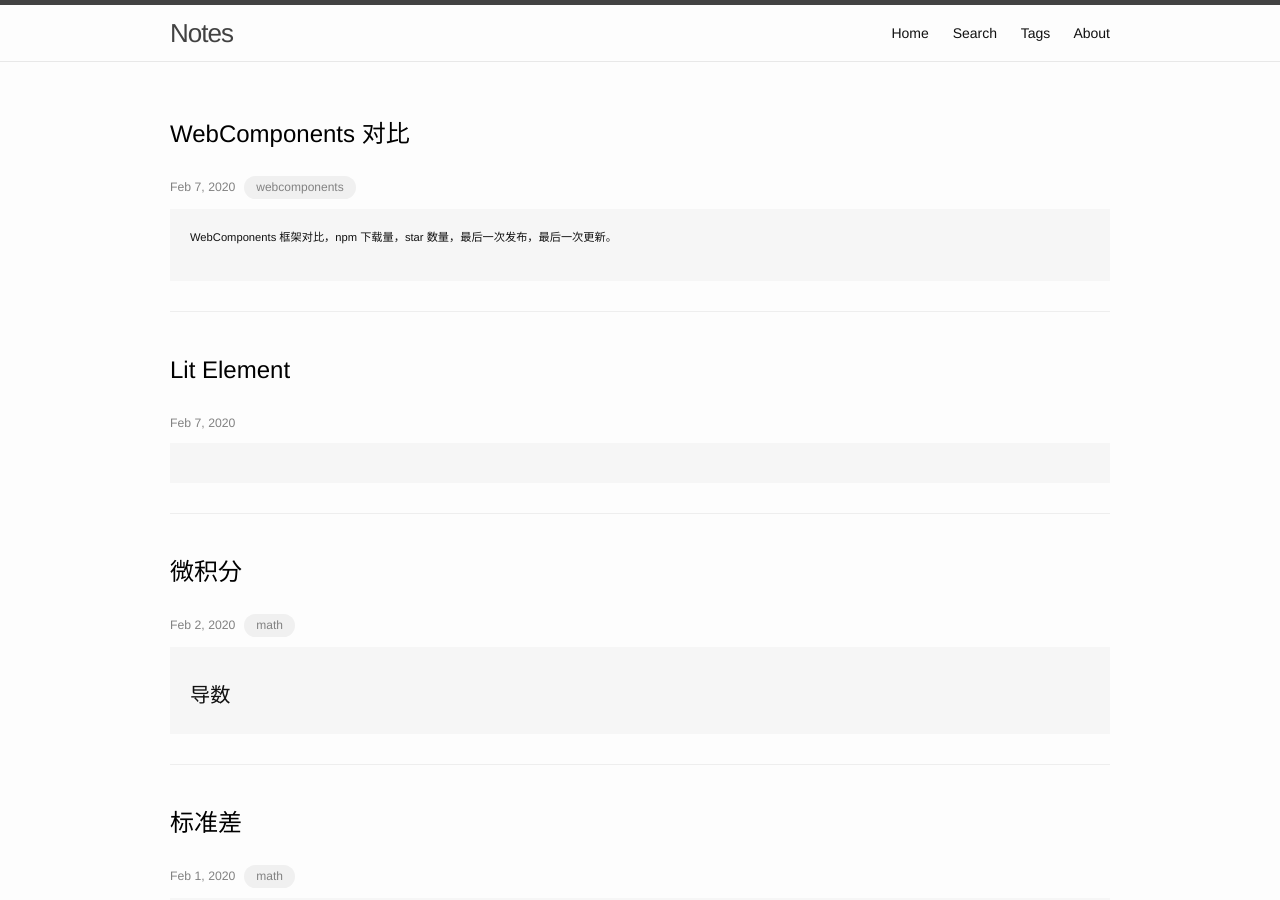
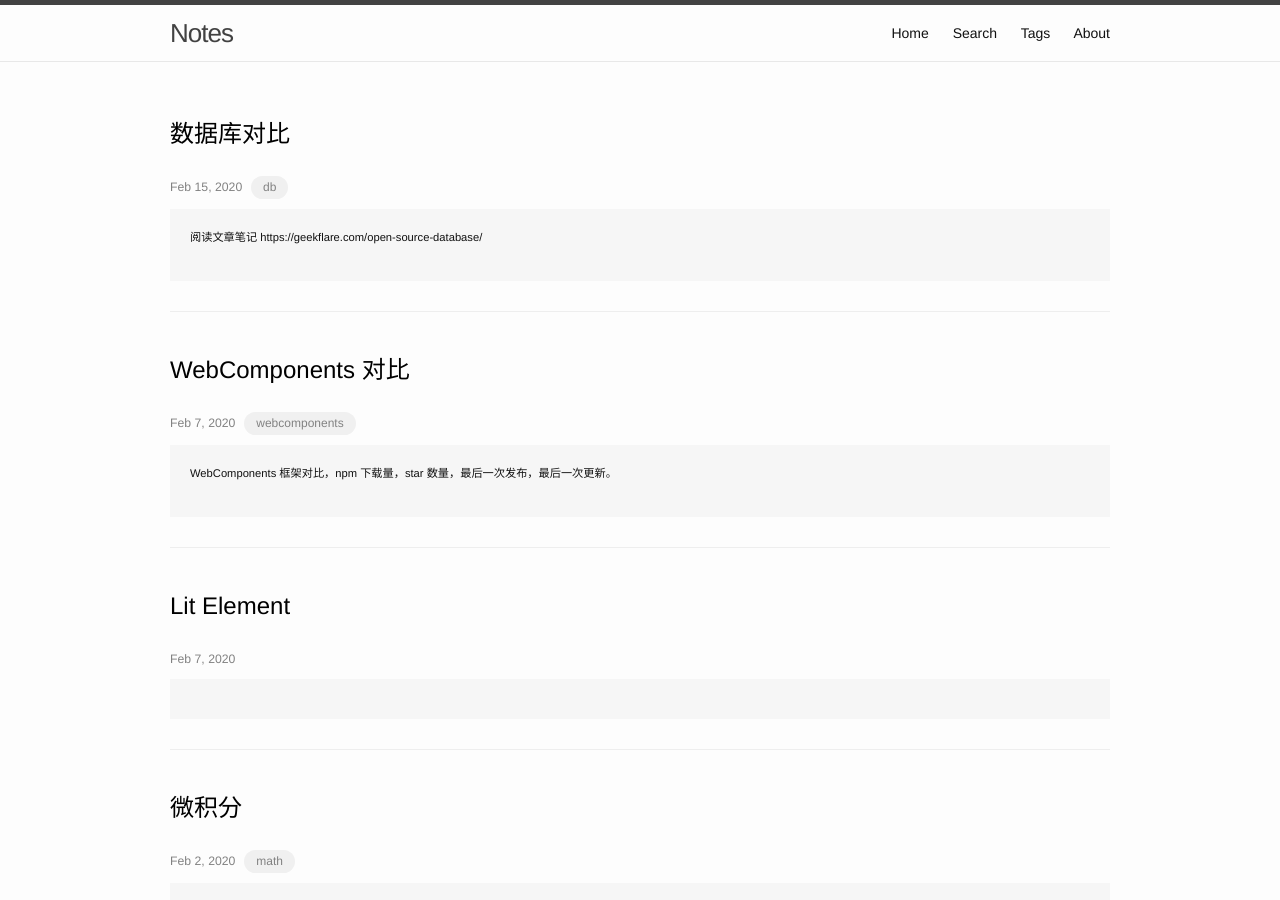
Before and after one commit to zhoukekestar/notes, a Jekyll site: the page built from index.html, in a window 1280 px wide and 900 px high. Built offline with Jekyll 4.4.1, drawn with Linux system fonts in a browser that asks for light colours; Markdown is read by kramdown in place of the engine named in the settings; the list of posts is cut into pages by our own code; some of the changed text lies outside the part shown.

Commit message:
Update Code

```diff
--- /dev/null
+++ b/_posts/2020-01~03/2020-02-15-dbs.md
@@ -0,0 +1,22 @@
+---
+layout: post
+title:  "数据库对比"
+date:  2020-02-15
+tags: [db]
+---
+
+
+
+阅读文章笔记 https://geekflare.com/open-source-database/
+
+
+
+## 数据库
+
+![](https://cdn.nlark.com/yuque/0/2020/jpeg/86887/1581751760475-820aa0fb-5f0f-4cfc-abe2-04aa99ece1ad.jpeg)
+
+
+
+## 参考
+
+* https://geekflare.com/open-source-database/
```
Also changed, not shown: _posts/2020-01~03/2020-02-07-webcomponents.md (+13 -0 lines).
